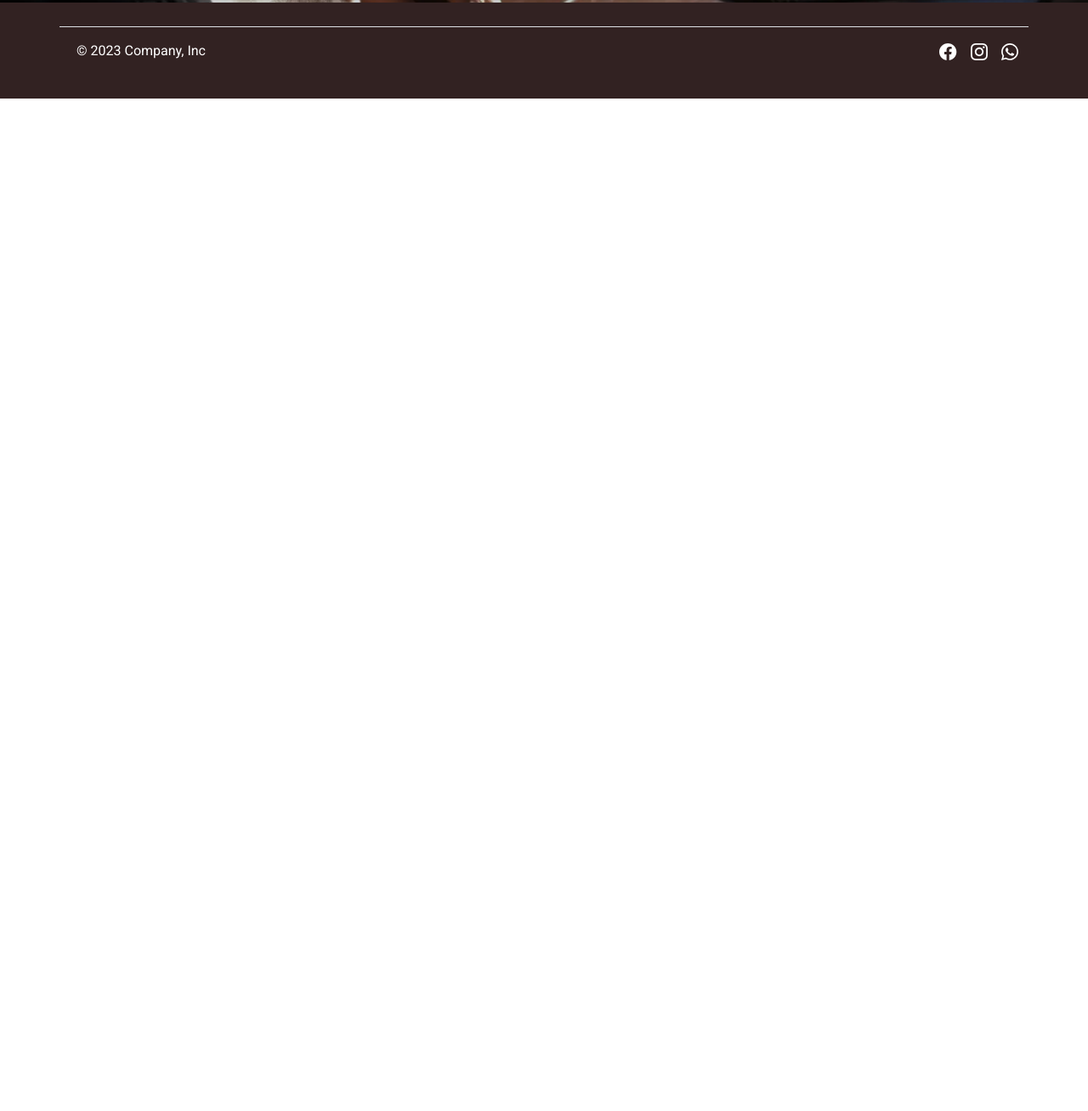
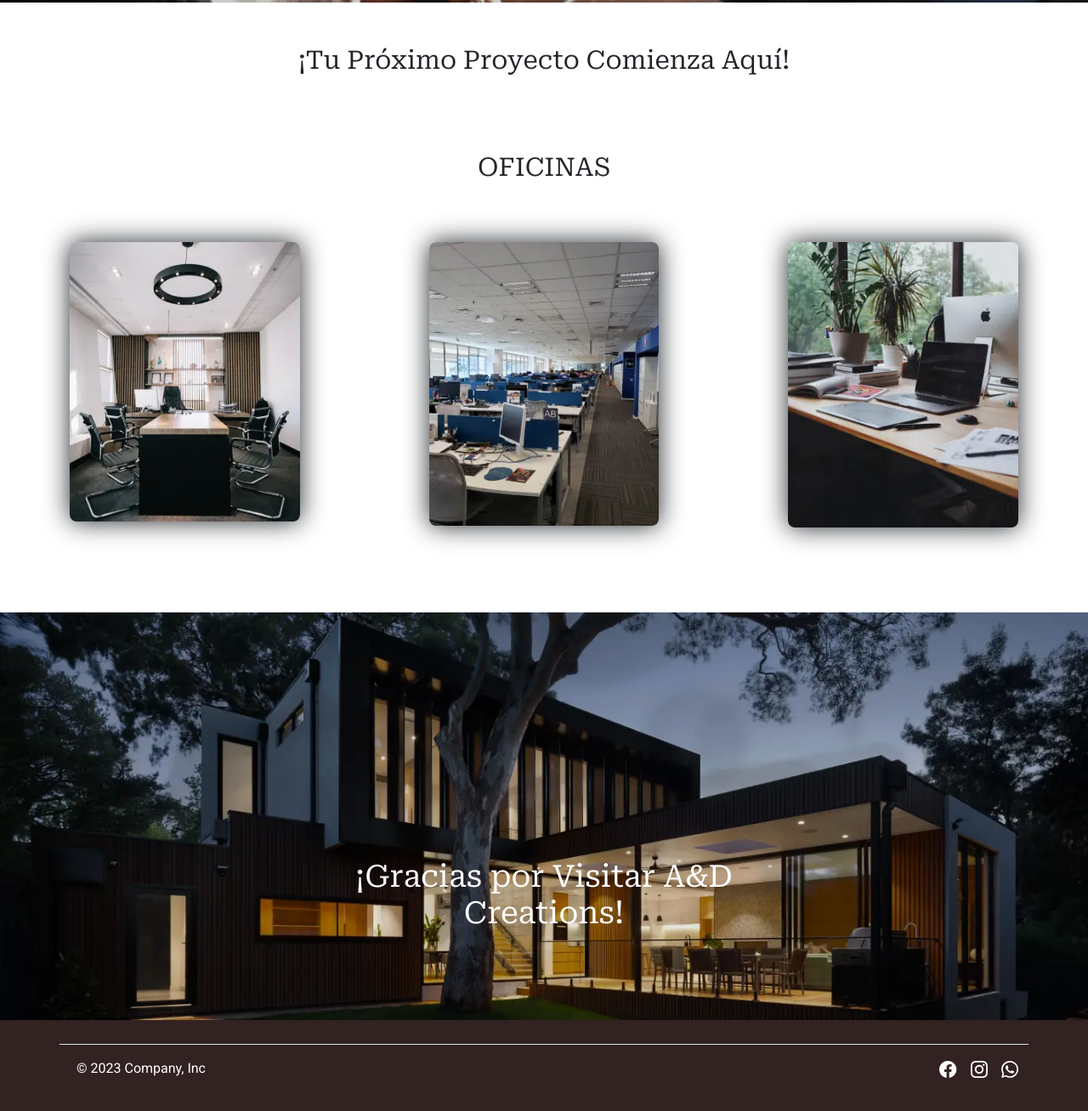
Before and after one commit to rdanielpe/PF-Peralta, a website: page pages/proyectos.html in a window 1280 px wide. Shown: the part 446-1754 px from the top of the page at 85% size. Before the commit the page ends 800 px from the top, so only its background shows below. Drawn offline with nearby package versions, Linux system fonts and the light colour scheme.

Commit message:
ADD: office gallery

```diff
--- a/pages/proyectos.html
+++ b/pages/proyectos.html
@@ -73,17 +73,17 @@
           </li>
         <li class="nav-item mx-1.3">
           <a class="nav-link-icono" href="">
-            <img class="icono" src="../assets/images/Facebook.svg"
+            <img class="icono" src="../assets/images/Facebook.svg" alt="icono facebook"
           /></a>
         </li>
         <li class="nav-item mx-1.3">
           <a class="nav-link-icono" href="">
-            <img class="icono" src="../assets/images/Instagram.svg" />
+            <img class="icono" src="../assets/images/Instagram.svg" alt="icono instagram" />
           </a>
         </li>
         <li class="nav-item mx-1.3">
           <a class="nav-link-icono" href="">
-            <img class="icono" src="../assets/images/Whatsaap.svg" />
+            <img class="icono" src="../assets/images/Whatsaap.svg" alt="icono whatsapp"/>
           </a>
         </li>
         </ul>
@@ -92,10 +92,31 @@
   </header>
   <!-- Fin del Header -->
   <main>
+    <section>
     <div class="portada-proyectos">
       <h1 class="portada-proyectos__titulo">Proyectos</h1>
     </div>
+    <h3 class="proximo-proyecto">¡Tu Próximo Proyecto Comienza Aquí!</h3>
+  </section>
+  <section class="container">
+       <h3 class="oficina-titulo text-center ">OFICINAS</h3>
+    <div class="oficina">
+      <img src="../assets/images/proyecto1.webp" alt="oficina 1">
+      <img src="../assets/images/proyecto2.webp" alt="oficina 2">
+      <img src="../assets/images/proyecto3.webp" alt="oficina 3">
+    </div>
+  </section>
+<section>
+  <div class="gracias-por-visitarnos ">
+    <div class="row">
+      <div class="col-md-6 mx-auto ">
+        <h3>¡Gracias por Visitar A&D Creations!</h3>
+      </div>
+    </div>
+</section>
+
   </main>
+
 
 
 
@@ -114,17 +135,17 @@
       <ul class="nav col-md-6 justify-content-end list-unstyled d-flex">
         <li class="ms-3">
           <a class="text-white" href="#"
-            ><img class="icono" src="../assets/images/Facebook.svg" />
+            ><img class="icono" src="../assets/images/Facebook.svg" alt="icono facebook" />
           </a>
         </li>
         <li class="ms-3">
           <a class="text-white" href="#"
-            ><img class="icono" src="../assets/images/Instagram.svg"
+            ><img class="icono" src="../assets/images/Instagram.svg" alt="icono instagram"
           /></a>
         </li>
         <li class="ms-3">
           <a class="text-white" href="#"></a>
-            <img class="icono" src="../assets/images/Whatsaap.svg"
+            <img class="icono" src="../assets/images/Whatsaap.svg" alt="icono whatsapp"
           /></a>
         </li>
       </ul>
--- a/scss/style.scss
+++ b/scss/style.scss
@@ -211,7 +211,12 @@ body {
       margin: 0 auto;
       margin-top: 12px;
       font-size: 20px;
+    &:active{
+      transform: scale(0.90);
+
+      }
     }
+
   }
 }
 .mapa {
@@ -271,8 +276,8 @@ body {
   height: 551px;
   color: white;
   h2 {
-    font-size: 28px;
-    font-weight: 600;
+    font-size: 30px;
+    font-weight: 500;
   }
   p {
     font-size: 20px;
@@ -327,8 +332,8 @@ body {
   color: white;
   font-weight: 300;
   h2 {
-    font-size: 24px;
-    font-weight: 300;
+    font-size: 30px;
+    font-weight: 500;
   }
   p {
     font-size: 20px;
@@ -352,6 +357,51 @@ body {
     padding: 140px 20px 90px;
   }
 }
+.gracias-por-visitarnos{
+  background-image: url("../assets/images/gracias-por-visitarnos.webp");
+    background-size: cover;
+    height: 60vh;
+    color: white;
+    text-align: center;
+    h3 {
+      font-size: 36px;
+      font-weight: 400;
+      font-family: "Roboto Serif", serif;
+      text-align: center;
+      padding: 290px 20px 95px;
+      @media (max-width: 768px) {
+        font-size: 30px;
+      }
+    }
+}
+.proximo-proyecto{
+    font-size: 30px;
+    margin-bottom: 40px;
+    font-weight: 300;
+    text-align: center;
+    padding: 50px;
+    font-family: "Roboto Serif", serif;
+
+}
+.oficina{
+  display: grid;
+  grid-template-columns: repeat(auto-fit, minmax(150px, 1fr));
+  gap: 152px;
+  img{
+  border-radius: 8px;
+  width: 100%;
+  height: auto;
+  box-shadow: 0px 0px 30px ;
+  }
+  margin-bottom: 100px;
+}
+.oficina-titulo{
+  font-size: 30px;
+  font-weight: 300;
+  font-family: "Roboto Serif", serif;
+  margin-bottom: 70px;
+
+}
 
 /* Utilidades */
 .py-6 {
```
Also changed, not shown: css/style.css.
